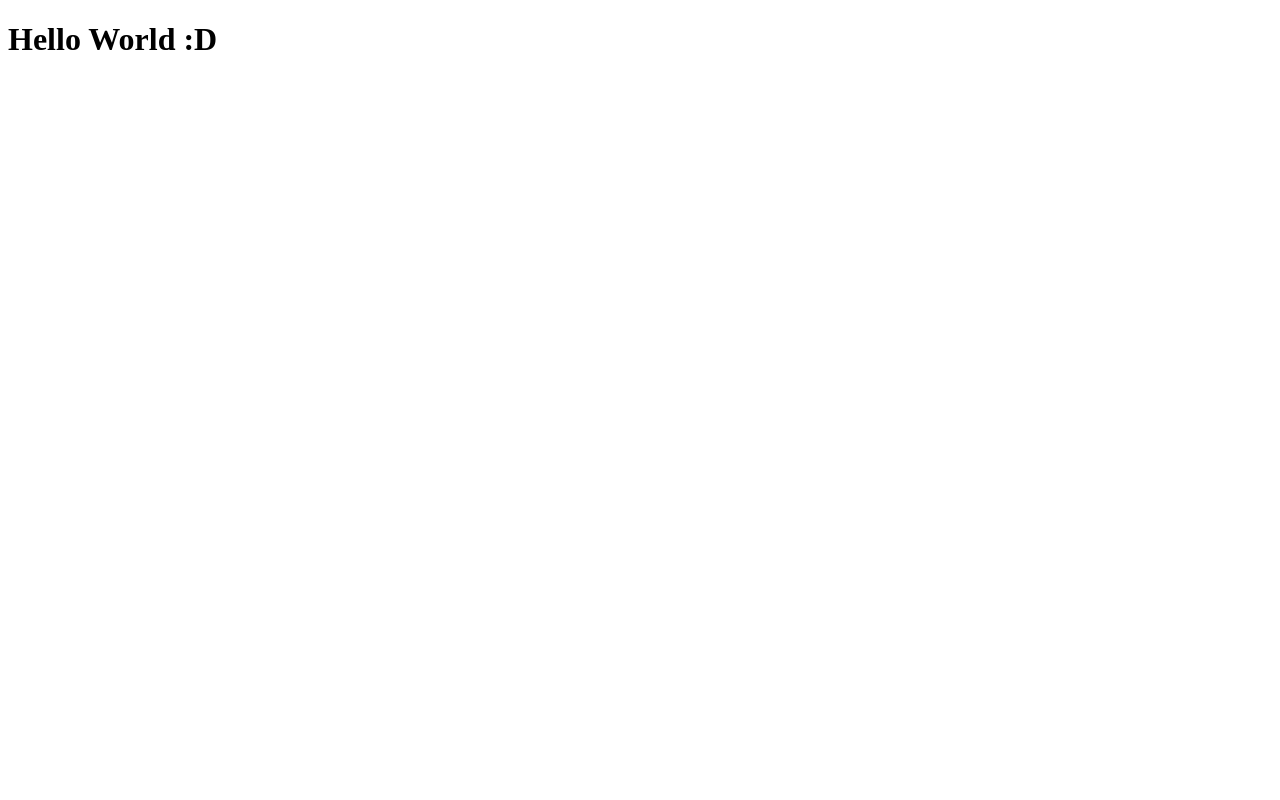
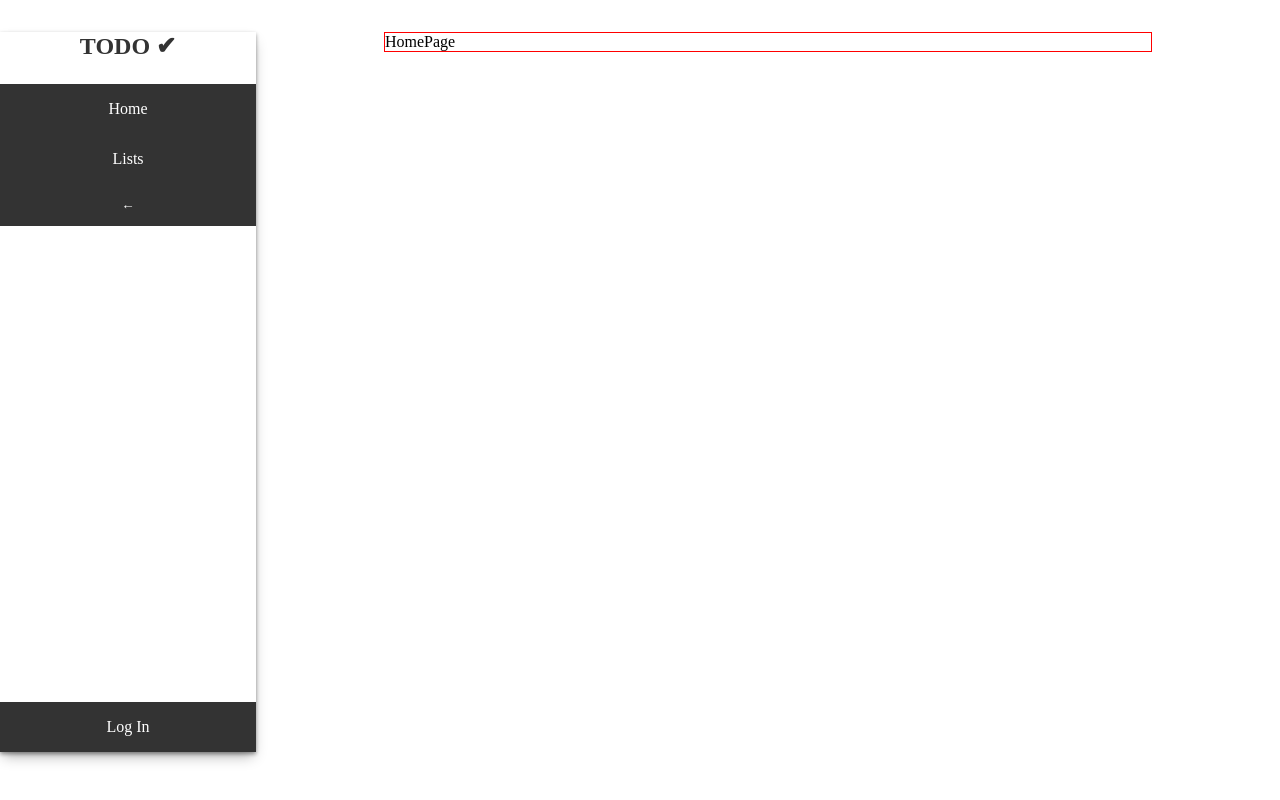
Before and after one commit to Donna-Smee/TODO-LIST, a React (Vite) app in the folder Todo-app/: page / in a window 1280 px wide. Built offline with nearby package versions, Linux system fonts and the light colour scheme.

Commit message:
Page structure css, Navigation bar layout/css, Routes set up

```diff
--- a/Todo-app/package.json
+++ b/Todo-app/package.json
@@ -11,7 +11,8 @@
   },
   "dependencies": {
     "react": "^18.2.0",
-    "react-dom": "^18.2.0"
+    "react-dom": "^18.2.0",
+    "react-router-dom": "^6.23.1"
   },
   "devDependencies": {
     "@types/react": "^18.2.66",
--- a/Todo-app/src/App.css
+++ b/Todo-app/src/App.css
@@ -0,0 +1,7 @@
+.main-container {
+    display: flex;
+    flex-direction: row;
+    margin-top: 2em;
+    margin-bottom: 2em;
+
+}
--- a/Todo-app/src/App.tsx
+++ b/Todo-app/src/App.tsx
@@ -1,10 +1,33 @@
 import './App.css'
+import { BrowserRouter, Routes, Route } from 'react-router-dom'
+import CreateAccountPage from "./pages/CreateAccountPage.jsx"
+import ListsPage from "./pages/ListsPage"
+import ListPage from "./pages/ListPage"
+import LoginPage from "./pages/LoginPage"
+import HomePage from "./pages/HomePage"
+import NavBar from './NavBar.js'
+
 
 function App() {
 
   return (
     <>
-      <h1>Hello World :D</h1>
+      <BrowserRouter>
+      <div className='main-container'>
+        <NavBar></NavBar>
+
+
+        <Routes>
+
+          <Route  path='/' element={<HomePage></HomePage>} />
+          <Route path='/lists' element={<ListsPage></ListsPage>} />
+          <Route path='/lists/:listID' element={<ListPage></ListPage>} />
+          <Route path='/login' element={<LoginPage></LoginPage>} />
+          <Route path='/create-account' element={<CreateAccountPage></CreateAccountPage>} />
+
+        </Routes>
+        </div>
+      </BrowserRouter>
     </>
   )
 }
--- /dev/null
+++ b/Todo-app/src/NavBar.tsx
@@ -0,0 +1,25 @@
+import { Link } from "react-router-dom";
+import "./styles/NavBar.css";
+
+const NavBar = () => {
+  return (
+    <>
+
+        <nav>
+        <h1 className="nav-title">TODO ✔</h1>
+            <ul className="nav-link-container">
+                <div className="navigation">
+                    <Link className="nav-link" to="/">Home</Link>
+                    <Link className="nav-link" to="/lists">Lists</Link>
+                    <button className="nav-link">←</button>
+                </div>
+
+                <Link className="nav-link login-nav" to="/login">Log In</Link>
+            </ul>
+        </nav>
+    </>
+
+  )
+}
+
+export default NavBar;
--- /dev/null
+++ b/Todo-app/src/pages/CreateAccountPage.tsx
@@ -0,0 +1,9 @@
+import "./page.css";
+
+const CreateAccountPage = () => {
+  return (
+    <div className='page-margin'>CreateAccountPage</div>
+  )
+}
+
+export default CreateAccountPage
--- /dev/null
+++ b/Todo-app/src/pages/HomePage.tsx
@@ -0,0 +1,9 @@
+import "./page.css";
+
+const HomePage = () => {
+  return (
+    <div className='page-margin'>HomePage</div>
+  )
+}
+
+export default HomePage
--- /dev/null
+++ b/Todo-app/src/pages/ListPage.tsx
@@ -0,0 +1,9 @@
+import "./page.css";
+
+const ListPage = () => {
+  return (
+    <div className='page-margin'>ListPage</div>
+  )
+}
+
+export default ListPage
--- /dev/null
+++ b/Todo-app/src/pages/ListsPage.tsx
@@ -0,0 +1,9 @@
+import "./page.css";
+
+const ListsPage = () => {
+  return (
+    <div  className='page-margin'>ListsPage</div>
+  )
+}
+
+export default ListsPage
--- /dev/null
+++ b/Todo-app/src/pages/LoginPage.tsx
@@ -0,0 +1,9 @@
+import "./page.css";
+
+const LoginPage = () => {
+  return (
+    <div className='page-margin'>LoginPage</div>
+  )
+}
+
+export default LoginPage
--- /dev/null
+++ b/Todo-app/src/pages/page.css
@@ -0,0 +1,6 @@
+.page-margin {
+    margin-left: 30vw;
+    margin-right: 10vw;
+    border: 1px red solid;
+    width: 100%;
+}
--- /dev/null
+++ b/Todo-app/src/styles/NavBar.css
@@ -0,0 +1,70 @@
+
+* {
+    padding: 0;
+    margin: 0;
+
+}
+
+
+
+.nav-title {
+    color: rgb(51, 51, 51);
+    width: 100%;
+    background-color: white;
+    text-align: center;
+    padding-bottom: 1em;
+}
+
+
+nav {
+
+    display: flex;
+    flex-direction: column;
+    align-items: center;
+    background-color: white;
+    width: 20vw;
+    height: 90vh;
+    box-shadow: rgba(0, 0, 0, 0.4) 0px 2px 4px, rgba(0, 0, 0, 0.3) 0px 7px 13px -3px, rgba(0, 0, 0, 0.2) 0px -3px 0px inset;
+    position: fixed;
+}
+
+.nav-link-container {
+
+    color: white;
+    display: flex;
+    flex-direction: column;
+    justify-content: space-between;
+    width: 100%;
+    height: 100%;
+}
+
+.navigation {
+    display: flex;
+    flex-direction: column;
+    flex: 0.1;
+}
+
+
+.nav-link {
+    flex: 1;
+    text-decoration: none;
+    color: white;
+    padding: 1em;
+    text-align: center;
+    background-color: rgb(51, 51, 51);
+}
+
+.nav-link:hover {
+    cursor: pointer;
+    background-color: black;
+}
+
+nav button {
+    text-decoration: none;
+    background: none;
+    border: none;
+}
+
+.login-nav {
+    flex: 0.1;
+}
```
Also changed, not shown: 1 other file (tests, documents, lock files or other folders).
